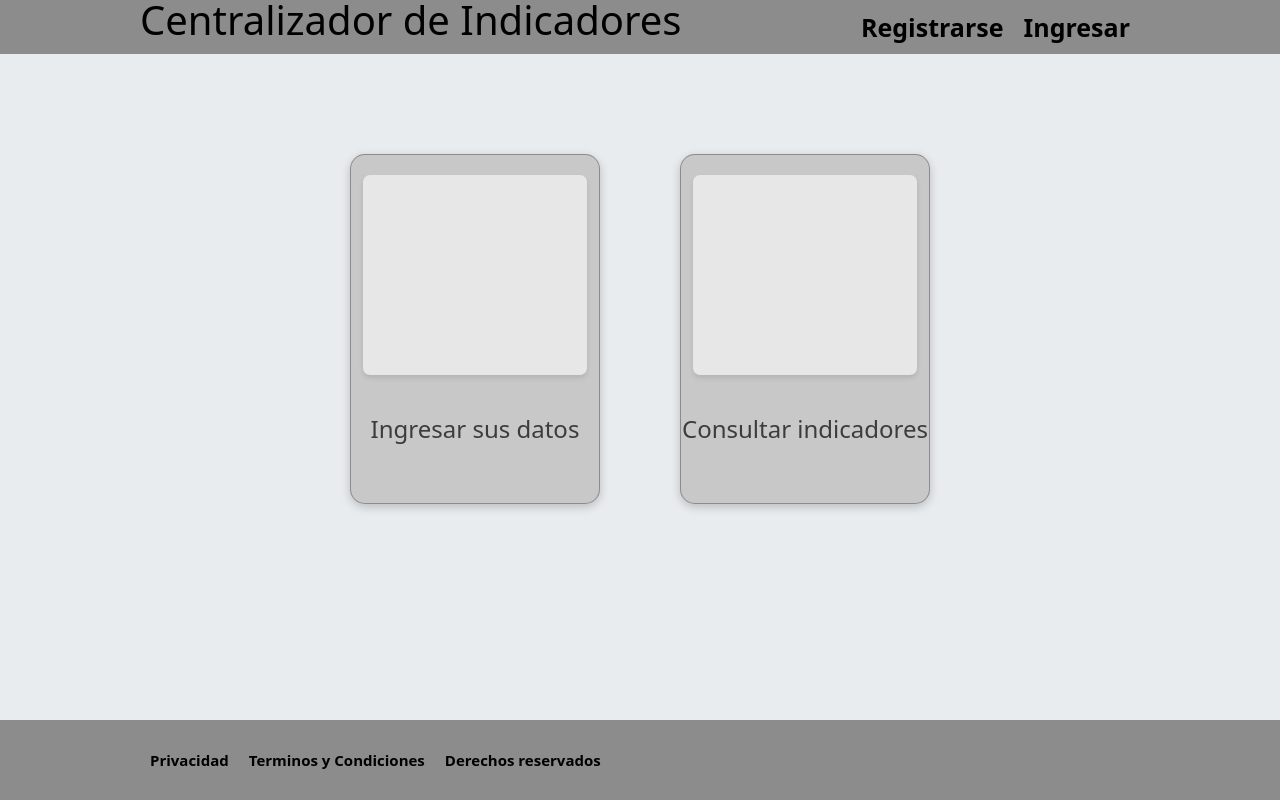
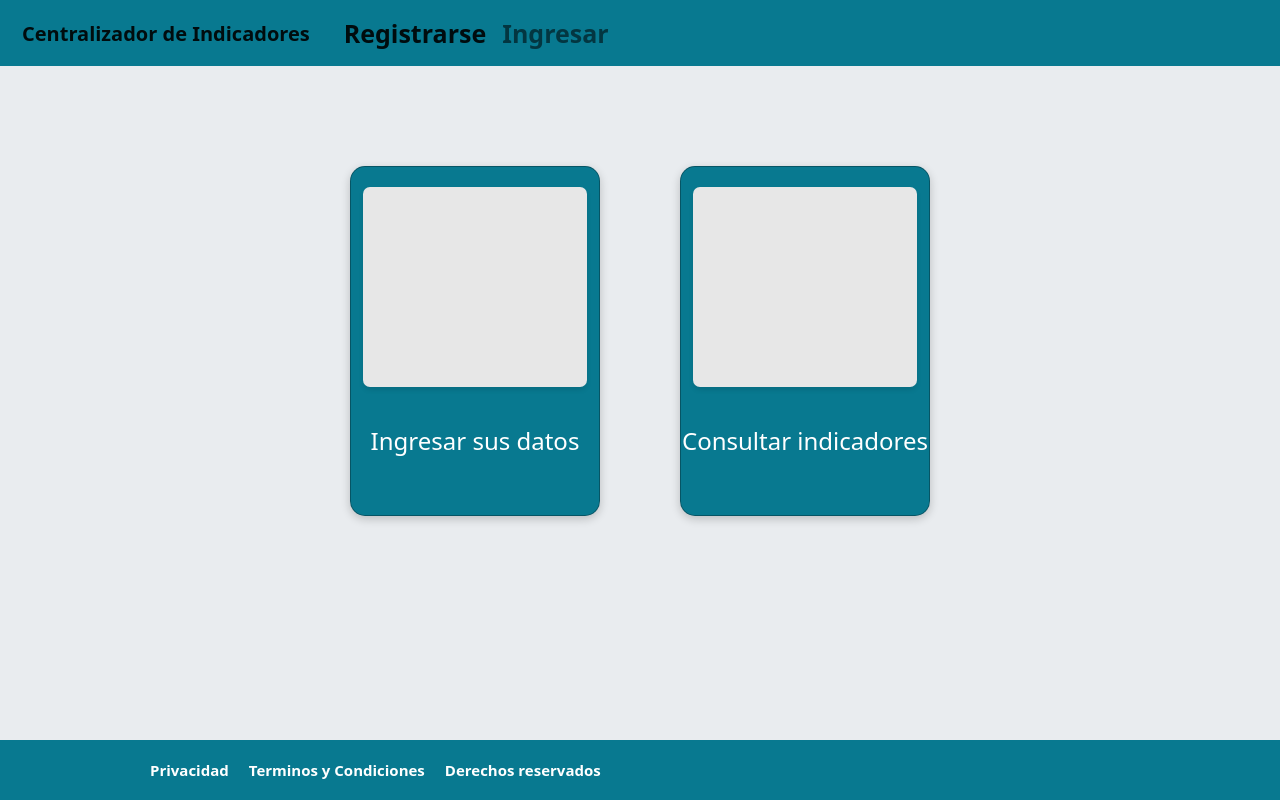
Before and after one commit to crst017/DW-UTP-CICLO4, a React (Create React App) app: page / in a window 1280 px wide. Built offline with nearby package versions, Linux system fonts and the light colour scheme.

Commit message:
Modificación visual  usando Bootstrap en el Header, Footer y Cards

```diff
--- a/src/components/Footer.css
+++ b/src/components/Footer.css
@@ -1,16 +1,16 @@
 footer {
     width: 100%;
-    height: 80px;
+    height: 60px;
     display: flex;
     justify-content: left;
     overflow: hidden;
-    background: #8c8c8c;
+    background: #087990;
     position: absolute;
     bottom: 0px;
 }
 
 .wrapperr {
-    width: 100%;
+    width: 95%;
     max-width: 1000px;
     margin: auto;
     overflow: hidden;
@@ -18,7 +18,7 @@
 
 footer nav a {
     display: inline-block;
-    color: rgb(0, 0, 0);
+    color: rgb(255, 255, 255);
     text-decoration: none;
     padding: 10px 10px 10px 10px;
     line-height: normal;
--- a/src/components/Header.css
+++ b/src/components/Header.css
@@ -3,7 +3,7 @@
     /* Establecemos que el header abarque el 100% del documento */
     overflow: hidden;
     /* Eliminamos errores de float */
-    background: #8c8c8c;
+    background: #087990;
     /*margin-bottom: 30px;*/
     /* position: absolute; */
     /* top: 0px; */
@@ -21,20 +21,20 @@
 }
 
 header .nombrepagina {
-    color: #000000;
+    color: #ffffff;
     font-size: 40px;
     line-height: 40px;
     float: left;
 }
 
 header nav {
-    float: right;
+    float: none;
     line-height: 20px;
 }
 
 header nav a {
     display: inline-block;
-    color: rgb(0, 0, 0);
+    color: rgb(255, 255, 255);
     text-decoration: none;
     padding: 10px 10px 10px 10px;
     line-height: normal;
@@ -47,6 +47,6 @@
 
 header nav a:hover {
     background: #ffffff;
-    color: rgb(0, 0, 0);
+    color: rgb(255, 255, 255);
     border-radius: 50px;
 }
--- a/src/components/Header.jsx
+++ b/src/components/Header.jsx
@@ -3,15 +3,37 @@
 
 const Header = () => {
     return (
+        // <div>
+        //     <header>
+        //         <div class = "wrapper" >
+        //         <div class = "nombrepagina" > Centralizador de Indicadores </div>
+        //         <nav >
+        //             <a href = "#" > Registrarse </a>
+        //             <a href = "#" > Ingresar </a>
+        //         </nav>
+        //         </div>
+        //     </header>
+        // </div>
         <div>
             <header>
-                <div class = "wrapper" >
-                <div class = "nombrepagina" > Centralizador de Indicadores </div>
-                <nav >
-                    <a href = "/registro" > Registrarse </a>
-                    <a href = "/login" > Ingresar </a>
+                <nav class="navbar navbar-expand-lg navbar-light">
+                    <div class="container-fluid">
+                        <a class="navbar-brand" href="#">Centralizador de Indicadores</a>
+                        <button class="navbar-toggler" type="button" data-bs-toggle="collapse" data-bs-target="#navbarSupportedContent" aria-controls="navbarSupportedContent" aria-expanded="false" aria-label="Toggle navigation">
+                        <span class="navbar-toggler-icon"></span>
+                        </button>
+                        <div class="collapse navbar-collapse" id="navbarSupportedContent">
+                        <ul class="navbar-nav me-auto mb-2 mb-lg-0">
+                            <li class="nav-item">
+                            <a class="nav-link active" aria-current="page" href="/registro">Registrarse</a>
+                            </li>
+                            <li class="nav-item">
+                            <a class="nav-link" href="/login">Ingresar</a>
+                            </li>
+                        </ul>
+                        </div>
+                    </div>
                 </nav>
-                </div>
             </header>
         </div>
     )
--- a/src/components/Interfaz.css
+++ b/src/components/Interfaz.css
@@ -50,7 +50,7 @@
     display: block;
     width: 250px;
     height: 350px;
-    background-color: rgb(200, 200, 200);
+    background-color: #087990;
     display: flex;
     flex-direction: column;
     align-items: center;
@@ -74,7 +74,7 @@
 
 .card h2{
     margin-top: 40px;
-color: rgb(60, 60, 60);
+color: rgb(255, 255, 255);
 font-size: 24px;
 }
 
```
